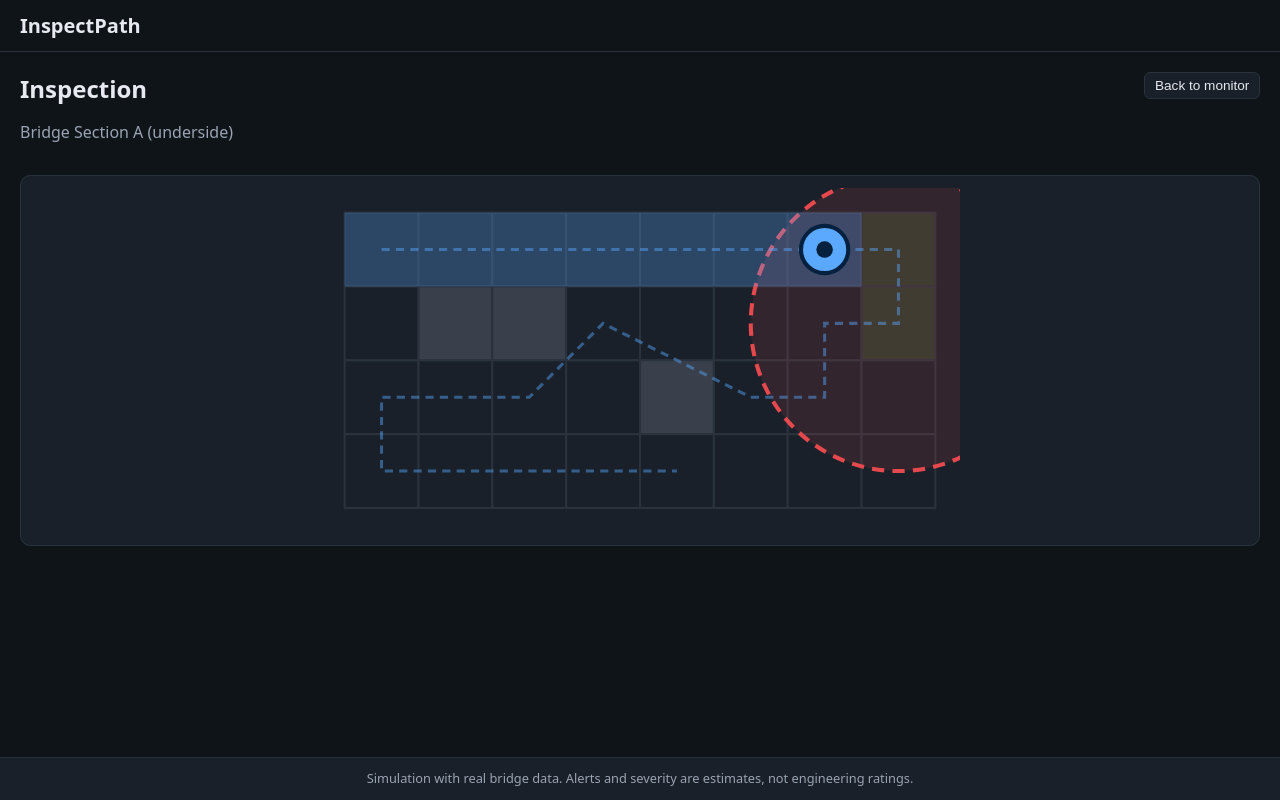
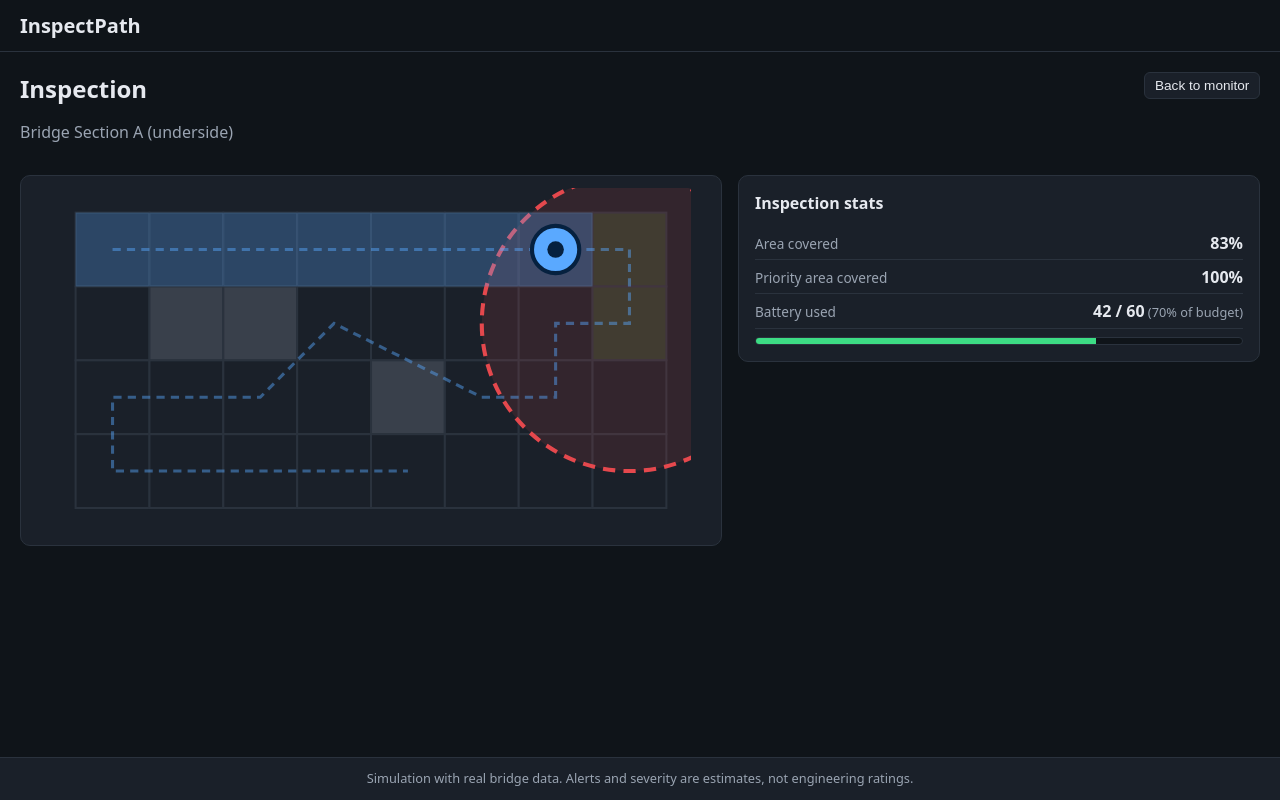
Before and after one commit to Mohammed-Suhail-Shaikh/InspectPath-NewSim, a React (Vite) app in the folder web/: page / in a window 1280 px wide. Both pictures are taken after a click on the button "Dispatch inspection". Built offline with nearby package versions, Linux system fonts and the light colour scheme.

Commit message:
Add stats panel

```diff
--- a/web/src/features/inspection/InspectionView.tsx
+++ b/web/src/features/inspection/InspectionView.tsx
@@ -5,6 +5,7 @@ import { useViewState } from "../../app/viewState";
 import GridMap from "./GridMap";
 import RobotMarker from "./RobotMarker";
 import CoverageLayer from "./CoverageLayer";
+import StatsPanel from "./StatsPanel";
 import { useRobotRun } from "./useRobotRun";
 import { cellCenter } from "./mapLayout";
 
@@ -83,8 +84,11 @@ export default function InspectionView() {
             <RobotMarker waypoint={robotWaypoint} />
           </GridMap>
         </div>
-        {/* Stats (task 13), plan toggle (task 14),
-            findings (tasks 16-17) added next. */}
+
+        <aside className="inspection-side">
+          {plan && <StatsPanel stats={plan.stats} />}
+          {/* Plan toggle (task 14), findings (tasks 16-17) added next. */}
+        </aside>
       </div>
     </div>
   );
--- /dev/null
+++ b/web/src/features/inspection/StatsPanel.tsx
@@ -0,0 +1,44 @@
+import type { PlanStats } from "../../data/types";
+
+function pct(v: number) {
+  return `${Math.round(v * 100)}%`;
+}
+
+// Plain-language coverage, priority coverage, and battery used vs budget.
+export default function StatsPanel({ stats }: { stats: PlanStats }) {
+  const batteryPctOfBudget =
+    stats.battery_budget > 0
+      ? Math.round((stats.battery_used / stats.battery_budget) * 100)
+      : 0;
+
+  return (
+    <section className="stats-panel">
+      <h3 className="stats-title">Inspection stats</h3>
+
+      <div className="stat">
+        <span className="stat-label">Area covered</span>
+        <span className="stat-value">{pct(stats.coverage_pct)}</span>
+      </div>
+
+      <div className="stat">
+        <span className="stat-label">Priority area covered</span>
+        <span className="stat-value">{pct(stats.priority_coverage_pct)}</span>
+      </div>
+
+      <div className="stat">
+        <span className="stat-label">Battery used</span>
+        <span className="stat-value">
+          {stats.battery_used} / {stats.battery_budget}
+          <span className="stat-sub"> ({batteryPctOfBudget}% of budget)</span>
+        </span>
+      </div>
+
+      <div className="battery-bar" aria-hidden="true">
+        <div
+          className="battery-fill"
+          style={{ width: `${Math.min(100, batteryPctOfBudget)}%` }}
+        />
+      </div>
+    </section>
+  );
+}
--- a/web/src/styles.css
+++ b/web/src/styles.css
@@ -273,3 +273,65 @@ body {
   height: auto;
   margin: 0 auto;
 }
+
+.inspection-side {
+  flex: 1 1 240px;
+  min-width: 220px;
+  display: flex;
+  flex-direction: column;
+  gap: 1rem;
+}
+
+.stats-panel {
+  background: var(--panel);
+  border: 1px solid var(--border);
+  border-radius: 10px;
+  padding: 1rem;
+}
+
+.stats-title {
+  margin: 0 0 0.75rem;
+  font-size: 1rem;
+}
+
+.stat {
+  display: flex;
+  justify-content: space-between;
+  align-items: baseline;
+  gap: 0.5rem;
+  padding: 0.35rem 0;
+  border-bottom: 1px solid var(--border);
+}
+
+.stat:last-of-type {
+  border-bottom: none;
+}
+
+.stat-label {
+  color: var(--muted);
+  font-size: 0.85rem;
+}
+
+.stat-value {
+  font-weight: 700;
+}
+
+.stat-sub {
+  font-weight: 400;
+  color: var(--muted);
+  font-size: 0.8rem;
+}
+
+.battery-bar {
+  margin-top: 0.5rem;
+  height: 8px;
+  background: var(--bg);
+  border: 1px solid var(--border);
+  border-radius: 999px;
+  overflow: hidden;
+}
+
+.battery-fill {
+  height: 100%;
+  background: #3ddc84;
+}
```
